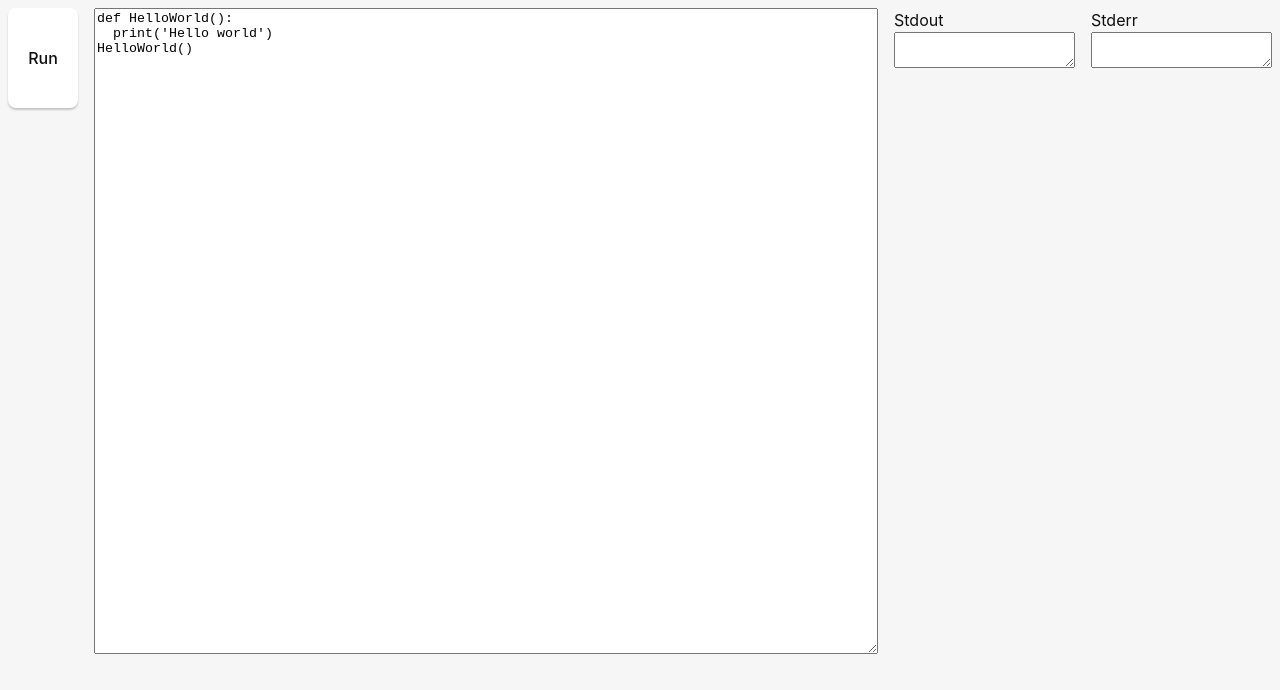
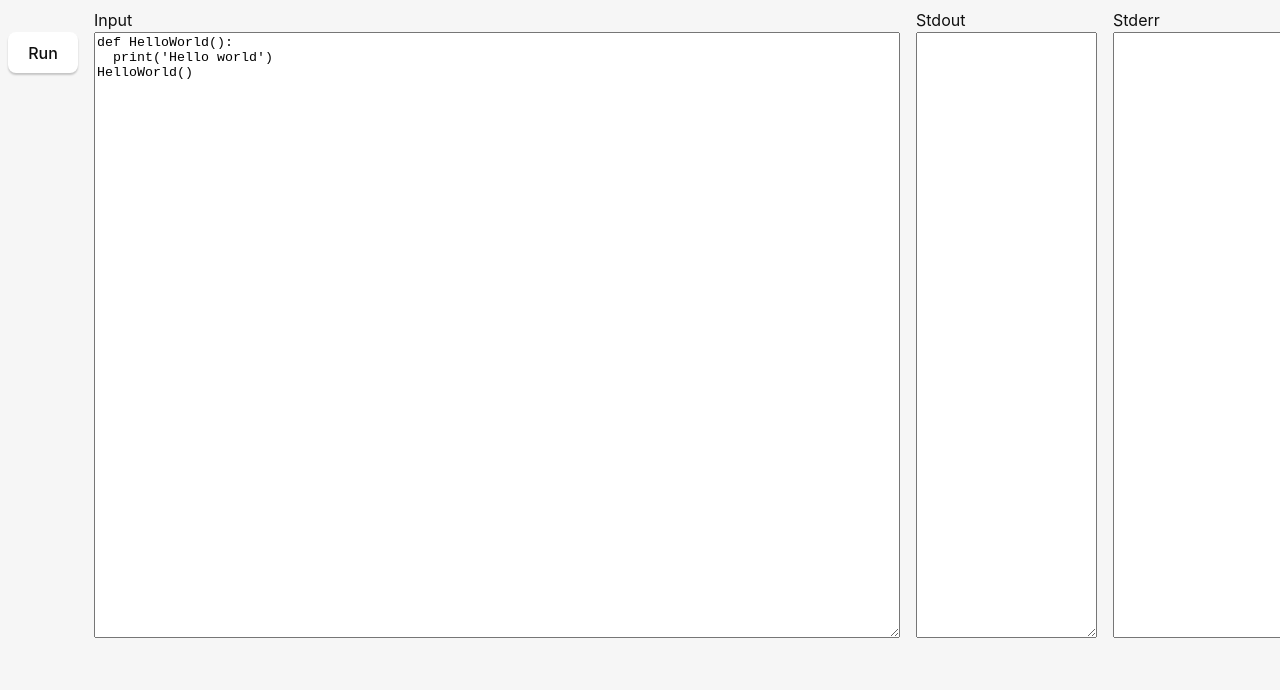
Before and after one commit to khuongduy354/python-ide, a website: page src/index.html in a window 1280 px wide. Drawn offline with Linux system fonts and the light colour scheme.

Commit message:
UI: reorganize layout

```diff
--- a/src/index.html
+++ b/src/index.html
@@ -10,17 +10,38 @@
       .logo.vanilla:hover {
         filter: drop-shadow(0 0 2em #ffe21c);
       }
+      .outputPanel {
+        height: 100%;
+      }
+      #input {
+        height: 100%;
+        max-width: 800px;
+        width: 100vw;
+      }
+      .container {
+        max-height: 600px;
+        height: 100vh;
+      }
     </style>
   </head>
 
   <body>
     <div class="container">
-      <button id="runButton">Run</button>
-      <textarea id="input">
+      <div>
+        <br />
+        <button id="runButton">Run</button>
+      </div>
+      <div>
+        <label>Input</label>
+        <br />
+        <textarea id="input">
 def HelloWorld():
   print('Hello world')
 HelloWorld()
-      </textarea>
+      </textarea
+        >
+      </div>
+
       <div>
         <label>Stdout</label>
         <br />
```
